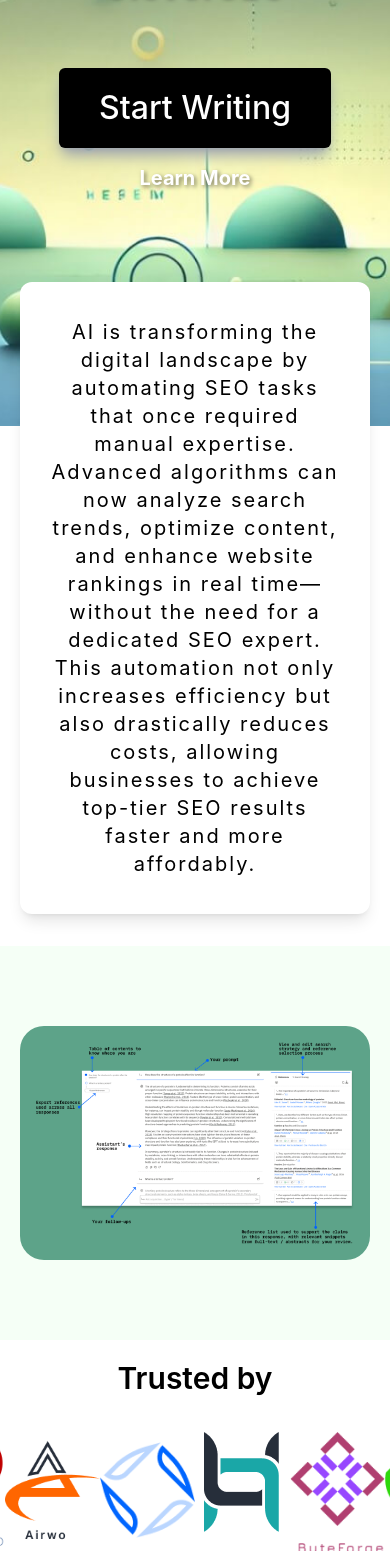
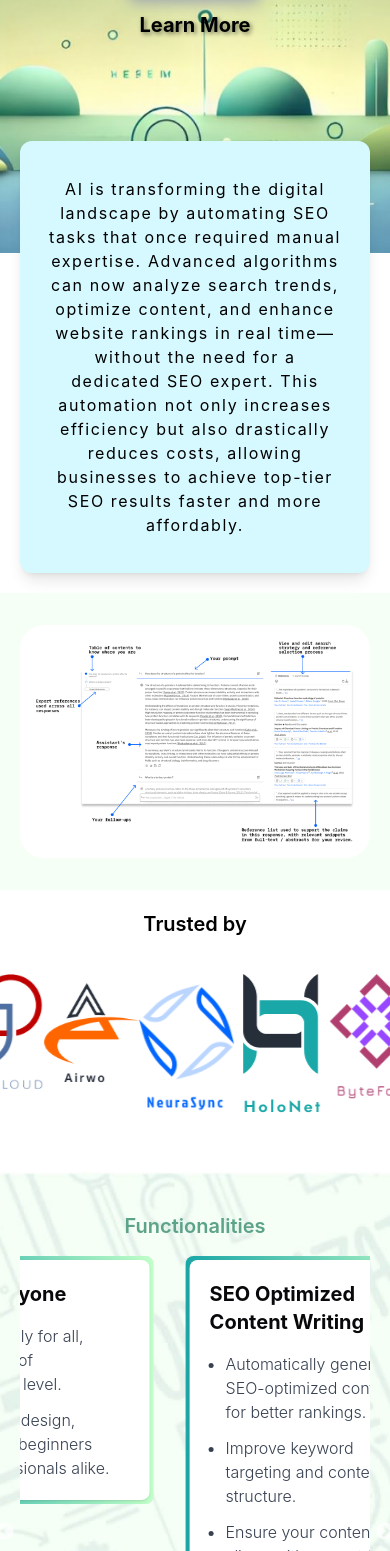
Before and after one commit to kamichaudary1/Clever-SEO-, a Next.js app: page / in a window 390 px wide. Shown: the part 449-2000 px from the top of the page. Built offline with nearby package versions, Linux system fonts and the light colour scheme.

Commit message:
responsive changes and updates

```diff
--- a/src/components/app-flow/AppFlow.tsx
+++ b/src/components/app-flow/AppFlow.tsx
@@ -2,8 +2,8 @@ import Image from "next/image"
 
 export default function AppFlow() {
   return (
-    <div className="bg-[rgba(192,255,200,0.17)] py-20 mt-8">
-        <div className="mx-5 md:mx-auto xl:max-w-6xl bg-[#5DA389] rounded-3xl">
+    <div className="bg-[rgba(192,255,200,0.17)] py-8 md:py-20 mt-5 md:mt-8">
+        <div className="mx-5 md:mx-auto xl:max-w-6xl bg-white md:bg-[#5DA389] rounded-3xl">
           <Image
               src="/images/assistant-anatomy.png"
               alt="Descriptive Alt Text"
--- a/src/components/banner-row/BannerRow.tsx
+++ b/src/components/banner-row/BannerRow.tsx
@@ -1,28 +1,42 @@
 "use client"; // Mark this as a Client Component
 
+import { useEffect, useState } from 'react';
 import Link from 'next/link';
 import bannerData from '@/lib/data/bannerData.json';
 import { BannerData } from '@/types/BannerDataTypes';
 import DefaultBtn from '@/components/global/DefaultBtn';
 
 export default function BannerRow() {
+  const [buttonSize, setButtonSize] = useState("large");
+  const [buttonfont, setButtonFont] = useState("32px");
+
+  useEffect(() => {
+    const updateSize = () => {
+      setButtonSize(window.innerWidth < 768 ? "small" : "large");
+      setButtonFont(window.innerWidth < 768 ? "16px" : "32px");
+    };
+
+    updateSize();
+    window.addEventListener("resize", updateSize);
+    return () => window.removeEventListener("resize", updateSize);
+  }, []);
+
   // Destructure bannerTitle and image from the banner data
   const { bannerTitle, image } = bannerData.banner as BannerData["banner"];
 
   return (
     <div
-      className="flex items-center justify-center relative"
+      className="flex items-center justify-center relative h-[70vh] md:h-[93vh]"
       style={{
         backgroundImage: `url(${image.src})`,
         backgroundSize: "cover",
         backgroundPosition: "center",
         backgroundRepeat: "no-repeat",
-        height: "calc(100vh - 80px)",
       }}
     >
       <div className="flex flex-wrap justify-center w-full md:max-w-3xl lg:max-w-fit m-auto relative z-10">
         <h1
-          className="text-white text-3xl md:text-4xl xl:text-7xl text-center tracking-widest font-bold px-5 2xl:px-60 pb-16"
+          className="text-white text-xl md:text-4xl xl:text-7xl text-center tracking-widest font-bold px-5 2xl:px-60 pb-7 md:pb-16"
           style={{ textShadow: '2px 2px 4px rgba(0, 0, 0, 0.5)' }}>
             {bannerTitle}
         </h1>
@@ -31,14 +45,14 @@ export default function BannerRow() {
             text="Start Writing"
             textColor="primary"
             hovertextColor="primary"
-            fontSize="32px"
-            size="large"
+            fontSize={buttonfont as "16px" | "32px"}
+            size={buttonSize as "small" | "large"}
             bgColor="#000"
             hoverBgColor="#5DA389"
           />
         </div>
         <Link href="/"
-          className='text-white text-xl font-bold hover:text-black transition-all duration-300 mt-4'
+          className='text-black text-xl font-bold hover:text-[#5DA389] transition-all duration-300 mt-4'
           style={{ textShadow: '2px 2px 4px rgba(0, 0, 0, 0.5)' }}>
             Learn More
         </Link>
--- a/src/components/banner-tagline/BannerTagline.tsx
+++ b/src/components/banner-tagline/BannerTagline.tsx
@@ -11,9 +11,9 @@ export default function BannerTaglineComponent() {
   return (
     <div className="flex justify-center">
       <div
-        className="w-full mx-5 xl:mx-auto -mt-36 py-9 px-7 lg:px-16 rounded-xl xl:w-2/3 bg-white relative text-center shadow-lg"
+        className="w-full mx-5 xl:mx-auto -mt-28 md:-mt-36 py-9 px-7 lg:px-16 rounded-xl xl:w-2/3 bg-[#D6F9FF] md:bg-white relative text-center shadow-lg"
       >
-        <p className="text-xl text-black tracking-widest">{taglineText}</p>
+        <p className="text-[16px] md:text-xl text-black tracking-widest">{taglineText}</p>
       </div>
     </div>
   );
--- a/src/components/functionalities-row/FunctionalitiesColumn.tsx
+++ b/src/components/functionalities-row/FunctionalitiesColumn.tsx
@@ -16,12 +16,12 @@ interface FunctionalitiesColumnProps {
         style={{ background: `linear-gradient(${gradientDirection}, #1AA7A7, #C0FFC8)` }}
       >
         <div className="bg-white rounded-lg shadow p-5 h-full">
-          <h3 className="mb-4 px-7 text-2xl font-bold">
+          <h3 className="mb-4 md:px-7 text-xl md:text-2xl font-bold">
             {functionality.functionalitiesTitle}
           </h3>
           <ul className="list-disc px-4">
             {functionality.functionalitiesList.map((item, itemIndex) => (
-              <li key={itemIndex} className="text-gray-700 text-xl font-light pb-3 last:pb-0">
+              <li key={itemIndex} className="text-gray-700 text-[16px] md:text-xl font-light pb-3 last:pb-0">
                 {item.listInfo}
               </li>
             ))}
--- a/src/components/functionalities-row/FunctionalitiesRow.tsx
+++ b/src/components/functionalities-row/FunctionalitiesRow.tsx
@@ -1,13 +1,49 @@
-// src/components/FunctionalitiesRow.tsx
+"use client";
+
+import { useState, useEffect } from "react";
+import Slider from "react-slick";
 import FunctionalitiesData from "@/lib/data/FunctionalitiesData.json";
 import FunctionalitiesColumn from "./FunctionalitiesColumn";
+import "slick-carousel/slick/slick.css";
+import "slick-carousel/slick/slick-theme.css";
 
 export default function FunctionalitiesRow() {
+  const [isMobileView, setIsMobileView] = useState(false);
+
+  // Check if screen width is below 768px
+  useEffect(() => {
+    const handleResize = () => {
+      setIsMobileView(window.innerWidth < 768);
+    };
+
+    // Run on initial render
+    handleResize();
+
+    // Add event listener on window resize
+    window.addEventListener("resize", handleResize);
+
+    // Clean up event listener on component unmount
+    return () => window.removeEventListener("resize", handleResize);
+  }, []);
+
+  // Slick slider settings for mobile
+  const sliderSettings = {
+    dots: true,
+    infinite: true,
+    speed: 500,
+    autoplay: true,
+    autoplaySpeed: 3000,
+    slidesToShow: 1,
+    slidesToScroll: 1,
+    centerMode: true,
+    centerPadding: "30px",
+  };
+
   const image = FunctionalitiesData.functionalitiesBG;
 
   return (
     <div
-      className="flex items-center justify-center relative flex-wrap py-10 md:mx-5 xl:mx-0"
+      className="w-full md:flex items-center justify-center relative flex-wrap py-10 md:mx-5 xl:mx-0"
       style={{
         backgroundImage: `url(${image.src})`,
         backgroundSize: "cover",
@@ -16,11 +52,22 @@ export default function FunctionalitiesRow() {
       }}
     >
       <div className="w-full">
-        <h2 className="text-center text-3xl font-semibold pb-5 text-[#5DA389]">Functionalities</h2>
+        <h2 className="text-center text-xl md:text-3xl font-semibold pb-0 md:pb-5 text-[#5DA389]">Functionalities</h2>
       </div>
+
       <div className="px-5 xl:px-0 xl:max-w-6xl mx-auto flex items-start">
+        {isMobileView ? (
+          // Render slider for mobile view
+          <Slider {...sliderSettings} className="w-full">
+            {FunctionalitiesData.functionalities.map((functionality, index) => (
+              <div key={index} className="p-4">
+                <FunctionalitiesColumn functionality={functionality} gradientDirection="to right" />
+              </div>
+            ))}
+          </Slider>
+        ) : (
+          // Render normal grid for desktop view
           <div className="grid grid-cols-1 md:grid-cols-3 gap-4 p-4 w-full h-full">
-          {/* First column with two boxes */}
             <div className="md:col-span-1 flex flex-col gap-4 h-full">
               <FunctionalitiesColumn
                 functionality={FunctionalitiesData.functionalities[0]}
@@ -32,7 +79,6 @@ export default function FunctionalitiesRow() {
               />
             </div>
 
-          {/* Second column with one big box */}
             <div className="md:col-span-1 h-full">
               <FunctionalitiesColumn
                 functionality={FunctionalitiesData.functionalities[2]}
@@ -40,7 +86,6 @@ export default function FunctionalitiesRow() {
               />
             </div>
 
-          {/* Third column with two boxes */}
             <div className="md:col-span-1 flex flex-col gap-4 h-full">
               <FunctionalitiesColumn
                 functionality={FunctionalitiesData.functionalities[3]}
@@ -52,6 +97,7 @@ export default function FunctionalitiesRow() {
               />
             </div>
           </div>
+        )}
       </div>
     </div>
   );
--- a/src/components/global/footer/Footer.tsx
+++ b/src/components/global/footer/Footer.tsx
@@ -34,27 +34,27 @@ export default function Footer() {
     <footer className='w-full pt-14 pb-5 bg-[#363636] text-white'>
       <div className='px-4 xl:px-0 xl:max-w-7xl mx-auto flex gap-y-5 flex-col lg:flex-row lg:justify-between lg:items-center '>
         <div className='flex flex-col max-w-[542px] w-full'>
-          <Link href='#' className='text-[34px] font-extrabold pb-[19px]'>CleverSEO</Link>
-          <span className='text-[14px] font-normal'>Elevate Your Content, Optimize Your Success</span>
-          <p className='text-[14px] font-normal pt-9'>
+          <Link href='#' className='text-customGray md:text-white text-[34px] font-extrabold pb-0 md:pb-5'>CleverSEO</Link>
+          <span className='text-[14px] text-customGray md:text-white font-normal'>Elevate Your Content, Optimize Your Success</span>
+          <p className=' text-customGray md:text-white text-[14px] font-normal pt-9'>
             Your ultimate partner in creating high-quality, SEO-optimized content effortlessly. We harness the power of AI to elevate your writing and boost your
             online visibility.
           </p>
         </div>
-        <div className='flex flex-wrap gap-y-3 justify-between max-w-[562px] w-full'>
-          <ul className='text-[14px] w-[80px]'>
-            <li className='font-semibold text-[14px] pb-3'>Quick Links</li>
+        <div className='flex flex-wrap gap-y-3 justify-between mx-3 md:mx-0 max-w-[562px] w-full'>
+          <ul className='w-[93%] md:w-[80px] border-t border-customGray pt-5 px-4 pb-5 md:pb-0 md:px-0'>
+            <li className='font-semibold text-customGray md:text-white text-[14px] pb-4 md:pb-3'>Quick Links</li>
             {quickLinks.map(item => (
               <li key={item.label}>
                 <Link
-                  className='text-[14px] font-normal pb-1 hover:text-[#5DA389]'
+                  className='text-[14px] text-customGray md:text-white font-normal pb-1 hover:text-[#5DA389]'
                   href={item.href}>{item.label}
                 </Link>
               </li>
             ))}
           </ul>
-          <ul className='text-[14px] w-32'>
-            <li className='font-semibold text-[14px] pb-3'>Connect With Us</li>
+          <ul className='w-[93%] md:w-32 border-t border-customGray pt-5 px-4 pb-5 md:pb-0 md:px-0'>
+            <li className='font-semibold text-customGray md:text-white text-[14px] pb-4 md:pb-3'>Connect With Us</li>
             {socialMediaLinks.map(item => (
               <li key={item.label}>
                 <Link
@@ -62,17 +62,17 @@ export default function Footer() {
                   href={item.href} target="_blank" rel="noopener noreferrer"
                 >
                   {item.icon} {/* Icon */}
-                  <span className=' hover:text-[#5DA389]'>{item.label}</span> {/* Label */}
+                  <span className='text-customGray md:text-white hover:text-[#5DA389]'>{item.label}</span> {/* Label */}
                 </Link>
               </li>
             ))}
           </ul>
-          <ul className='text-[14px] w-32'>
-            <li className='font-semibold text-[14px] pb-3'>Legal</li>
+          <ul className='w-[93%] md:w-32 border-t border-customGray pt-5 px-4 pb-5 md:pb-0 md:px-0'>
+            <li className='font-semibold text-customGray md:text-white text-[14px] pb-4 md:pb-3'>Legal</li>
             {legalLinks.map(item => (
               <li key={item.label}>
                 <Link
-                  className='text-[14px] font-normal pb-1 hover:text-[#5DA389]'
+                  className='text-[14px] font-normal text-customGray md:text-white pb-1 hover:text-[#5DA389]'
                   href={item.href}>{item.label}
                 </Link>
               </li>
@@ -80,7 +80,7 @@ export default function Footer() {
           </ul>
         </div>
       </div>
-      <p className='text-[#959595] pt-11 text-center'>Copyright © 2024 CleverSEO. All Rights Reserved.</p>
+      <p className='text-[rgba(181, 181, 181, 1)] text-xs md:text-[15px] pt-11 text-center'>Copyright © 2024 CleverSEO. All Rights Reserved.</p>
     </footer>
   );
 }
--- a/src/components/trusted-logos/TrustedLogos.tsx
+++ b/src/components/trusted-logos/TrustedLogos.tsx
@@ -21,7 +21,8 @@ export default function TrustedLogosComponent() {
       {
         breakpoint: 375,
         settings: {
-          slidesToShow: 1,
+          slidesToShow: 3,
+          centerPadding: '40px',
         },
       },
       {
@@ -53,7 +54,7 @@ export default function TrustedLogosComponent() {
 
   return (
     <div className='bg-white pt-5 pb-12 overflow-hidden'> {/* Center-aligns the container */}
-      <h2 className='text-center text-black text-3xl font-semibold pb-9'>Trusted by</h2>
+      <h2 className='text-center text-black text-xl md:text-3xl font-semibold pb-9'>Trusted by</h2>
       <Slider {...settings}>
         {logoData.logos.map((logo, index) => (
           <div key={index} className="flex justify-center">
--- a/src/components/try-cleverseo/CleverSEO.tsx
+++ b/src/components/try-cleverseo/CleverSEO.tsx
@@ -1,11 +1,25 @@
 "use client"; // Add this line if needed for interactivity
 
 import React from "react";
+import { useEffect, useState } from "react";
 import DefaultBtn from "@/components/global/DefaultBtn";
 import seoData from "@/lib/data/cleverseoData.json";
 import { CleverSEO } from "@/types/CleverSEO";
 
 export default function CleverSEOComponent() {
+  const [buttonSize, setButtonSize] = useState("large");
+  const [buttonfont, setButtonFont] = useState("32px");
+
+  useEffect(() => {
+    const updateSize = () => {
+      setButtonSize(window.innerWidth < 768 ? "small" : "large");
+      setButtonFont(window.innerWidth < 768 ? "16px" : "32px");
+    };
+
+    updateSize();
+    window.addEventListener("resize", updateSize);
+    return () => window.removeEventListener("resize", updateSize);
+  }, []);
 
   const seoContent: CleverSEO = seoData.seo[0];
   return (
@@ -15,13 +29,13 @@ export default function CleverSEOComponent() {
       }}
       className='w-full py-14 px-5 xl:px-0'>
       {/* Title */}
-      <h2 className='text-center text-4xl font-extrabold text-white'>
+      <h2 className='text-center text-2xl md:text-4xl font-extrabold text-white'>
         {seoContent.seoTitle}
       </h2>
 
       {/* Tagline */}
       <span
-        className='block text-center text-4xl text-white font-normal mt-4'
+        className='block text-center text-[16px] md:text-4xl text-white font-normal mt-3 md:mt-4'
         style={{ textShadow: '2px 2px 4px rgba(0, 0, 0, 0.3)' }}>
         {seoContent.seoTagline}
       </span>
@@ -32,10 +46,10 @@ export default function CleverSEOComponent() {
           text="Start Writing"
           textColor="secondary"
           hovertextColor="secondary"
-          fontSize="32px"
+          fontSize={buttonfont as "16px" | "32px"}
+          size={buttonSize as "small" | "large"}
           bgColor="white"
           hoverBgColor="#5DA389"
-          size="medium"
           border="2px solid"
         />
       </div>
--- a/src/components/users-row/UsersCards.tsx
+++ b/src/components/users-row/UsersCards.tsx
@@ -16,14 +16,14 @@ export default function UserCard({ userThumbnail, userTitle, userDescp }: UserCa
           alt={userTitle}
           width={170}
           height={100}
-          className="rounded-lg object-cover w-auto h-auto"
+          className="rounded-lg object-cover w-full md:w-auto h-auto"
         />
       </div>
 
       {/* User Title and Description */}
-      <div className="flex-1 pt-7 pb-3 px-5">
+      <div className="flex-1 pt-5 md:pt-7 pb-4 px-5">
         <h3 className="text-3xl font-medium text-black">{userTitle}</h3>
-        <p className="text-[#4C4C4C] text-[14px] mt-5">{userDescp}</p>
+        <p className="text-[#4C4C4C] text-[14px] mt-2 md:mt-5">{userDescp}</p>
       </div>
     </div>
   );
--- a/src/components/users-row/UsersRow.tsx
+++ b/src/components/users-row/UsersRow.tsx
@@ -1,22 +1,72 @@
+"use client"
+
+import { useState, useEffect } from "react";
 import userData from "@/lib/data/userData.json";
 import UserCard from "@/components/users-row/UsersCards";
 import { UsersDataType } from "@/types/users";
+import Slider from "react-slick";
+import "slick-carousel/slick/slick.css";
+import "slick-carousel/slick/slick-theme.css";
 
 export default function UsersRow() {
+  const [isMobileView, setIsMobileView] = useState(false);
+
+  // Check if screen width is below 768px
+  useEffect(() => {
+    const handleResize = () => {
+      setIsMobileView(window.innerWidth < 768);
+    };
+
+    // Run on initial render
+    handleResize();
+
+    // Add event listener on window resize
+    window.addEventListener("resize", handleResize);
+
+    // Clean up event listener on component unmount
+    return () => window.removeEventListener("resize", handleResize);
+  }, []);
+
   const userContent: UsersDataType = userData.users[0];
+  // Slick slider settings for mobile
+  const sliderSettings = {
+    dots: true,
+    arrows: false,
+    infinite: true,
+    speed: 500,
+    autoplay: true,
+    autoplaySpeed: 3000,
+    slidesToShow: 1,
+    slidesToScroll: 1,
+    centerMode: true,
+    centerPadding: "30px",
+  };
 
   return (
     <div className="py-12 pb-20">
-      <div className="max-w-6xl mx-5 xl:mx-auto">
+      <div className="max-w-6xl md:mx-5 xl:mx-auto">
         {/* Title and Tagline */}
-        <h2 className="text-center text-3xl font-semibold text-black">
+        <h2 className="text-center text-xl md:text-3xl font-semibold text-black">
           {userContent.userTitle}
         </h2>
-        <p className="w-full text-center mt-10 mb-20 text-[#4C4C4C] text-xl font-normal">
+        <p className="md:w-full text-center mt-4 md:mt-10 mb-7 md:mb-20 mx-5 md:mx-0 text-[#4C4C4C] text-[16px] md:text-xl font-normal">
           {userContent.userTagline}
         </p>
-
-        {/* Users List in Grid */}
+        {isMobileView ? (
+          <div className="w-full">
+            <Slider {...sliderSettings} className="w-full">
+                {userContent.usersList.map((user, index) => (
+                  <div key={index} className="px-3">
+                    <UserCard
+                      userThumbnail={user.userThumbnail}
+                      userTitle={user.userTitle}
+                      userDescp={user.userDescp}
+                    />
+                  </div>
+                ))}
+            </Slider>
+          </div>
+          ) : (
           <div className="mt-10 grid grid-cols-1 md:grid-cols-2 gap-8 xl:px-5">
             {userContent.usersList.map((user, index) => (
               <UserCard
@@ -27,6 +77,7 @@ export default function UsersRow() {
               />
             ))}
           </div>
+          )}
       </div>
     </div>
   );
--- a/tailwind.config.ts
+++ b/tailwind.config.ts
@@ -12,6 +12,7 @@ const config: Config = {
   		colors: {
   			background: 'hsl(var(--background))',
   			foreground: 'hsl(var(--foreground))',
+            customGray: 'rgba(181, 181, 181, 1)',
   			card: {
   				DEFAULT: 'hsl(var(--card))',
   				foreground: 'hsl(var(--card-foreground))'
```
Lines whose indentation alone changed are shown as unchanged.
